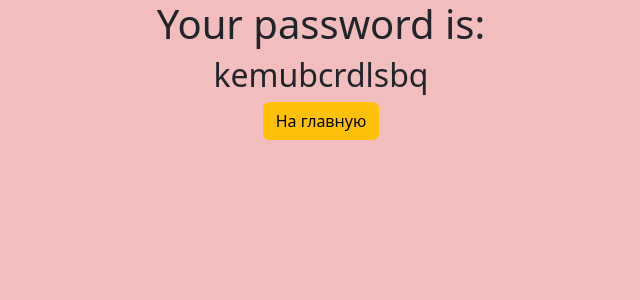
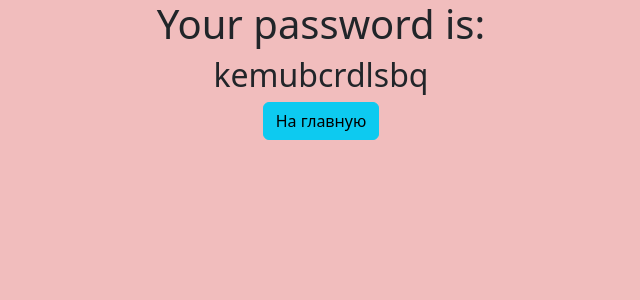
Before and after one commit to Parkhom95/django3-password-generate, a Django app: page /password in a window 1280 px wide. Shown: the top 300 px of the page, without its empty margins (319-959 px from the left). Run offline with Django 4.2, Linux system fonts and the light colour scheme.

Commit message:
Изменил стиль кнопок в index и password html

```diff
--- a/main/templates/main/index.html
+++ b/main/templates/main/index.html
@@ -33,7 +33,7 @@
                 <input type="checkbox" name="special" > Специальные символы
             </div>
 <!--            <button type="submit" value="btn btn-danger">Сгенерировать пароль</button>-->
-            <input type="submit" value="Сгенерировать пароль" class="btn btn-primary">
+            <input type="submit" value="Сгенерировать пароль" class="btn btn-info">
 
         </form>
 
--- a/main/templates/main/password.html
+++ b/main/templates/main/password.html
@@ -13,7 +13,7 @@
         <h1>Your password is:</h1>
         <h2>{{ password }}</h2>
 
-        <a href="{% url 'home' %}"><button class="btn btn-warning">На главную</button></a>
+        <a href="{% url 'home' %}"><button class="btn btn-info">На главную</button></a>
     </div>
 </body>
 </html>
```
